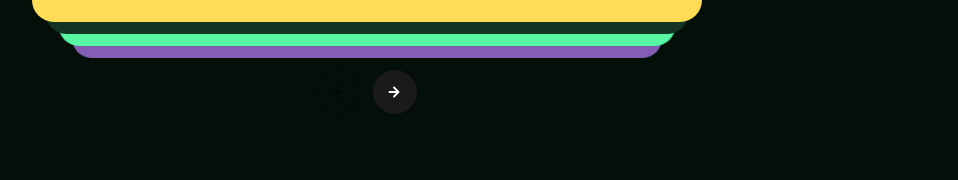
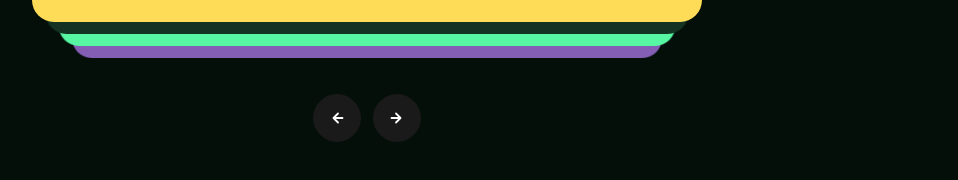
Before and after one commit to ieadeleke/josh-ui, a Next.js app: page / in a window 1280 px wide. Shown: the part 2649-2829 px from the top of the page, without its empty margins (273-1231 px from the left). Built offline with nearby package versions, Linux system fonts and the light colour scheme.

Commit message:
testimonial animation

```diff
--- a/app/components/TestimonialsSection.tsx
+++ b/app/components/TestimonialsSection.tsx
@@ -306,17 +306,17 @@ export default function TestimonialsSection() {
         </motion.div>
 
         {/* Navigation */}
-        <div className="flex items-center gap-3 mt-2">
+        <div className="flex items-center gap-3 mt-8">
           <motion.button
             onClick={shufflePrev}
             whileTap={{ scale: 0.91 }}
             whileHover={{ scale: 1.07 }}
             transition={{ type: "spring", stiffness: 400, damping: 20 }}
-            className="w-11 h-11 rounded-full flex items-center justify-center border"
+            className="w-12 h-12 rounded-full flex items-center justify-center border"
             style={{
-              background: "transparent",
-              borderColor: "rgba(0,0,0,0.2)",
-              color: "rgba(0,0,0,0.4)",
+              background: "#1a1a1a",
+              borderColor: "#1a1a1a",
+              color: "#fff",
               cursor: "pointer",
             }}
             aria-label="Previous testimonial"
@@ -329,12 +329,12 @@ export default function TestimonialsSection() {
             whileTap={{ scale: 0.91 }}
             whileHover={{ scale: 1.07 }}
             transition={{ type: "spring", stiffness: 400, damping: 20 }}
-            className="w-11 h-11 rounded-full flex items-center justify-center"
+            className="w-12 h-12 rounded-full flex items-center justify-center border"
             style={{
               background: "#1a1a1a",
+              borderColor: "#1a1a1a",
               color: "#fff",
               cursor: "pointer",
-              border: "none",
             }}
             aria-label="Next testimonial"
           >
```
